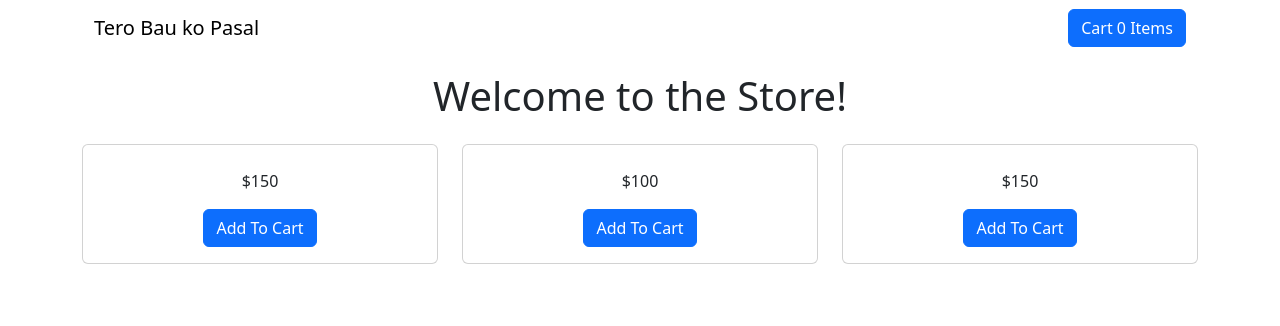
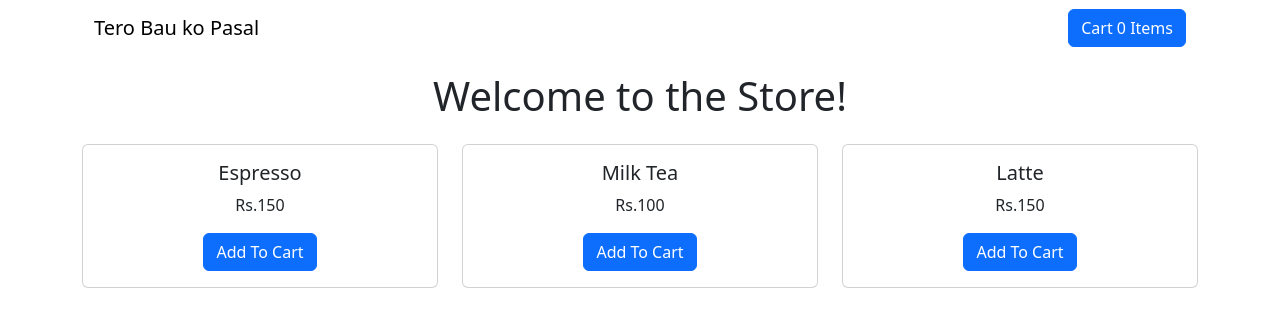
Before and after one commit to iamAkuma/react-shop, a React (Create React App) app: page / in a window 1280 px wide. Shown: the top 326 px of the page. Built offline with nearby package versions, Linux system fonts and the light colour scheme.

Commit message:
console logging the results

```diff
--- a/src/components/ProductCard.js
+++ b/src/components/ProductCard.js
@@ -10,8 +10,8 @@ function ProductCard(props) { // props.product is the product we are selling
     return (
         <Card>
             <Card.Body>
-                <Card.Title>{product.title}</Card.Title>
-                <Card.Text>${product.price}</Card.Text>
+                <Card.Title>{product.name}</Card.Title>
+                <Card.Text>Rs.{product.price}</Card.Text>
                 { productQuantity > 0 ?
                     <>
                         <Form as={Row}>
```
